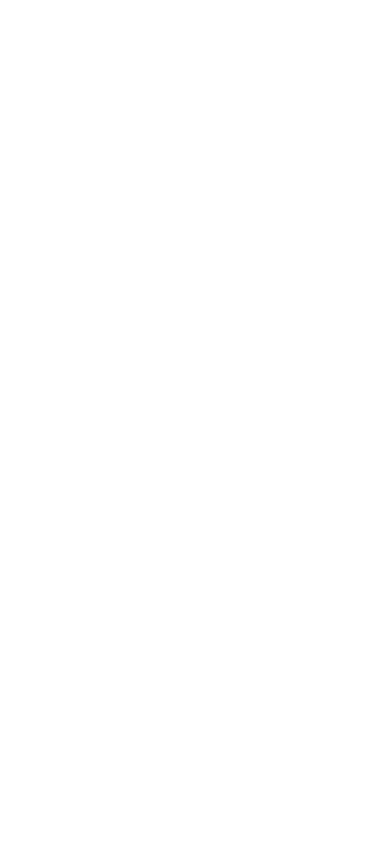
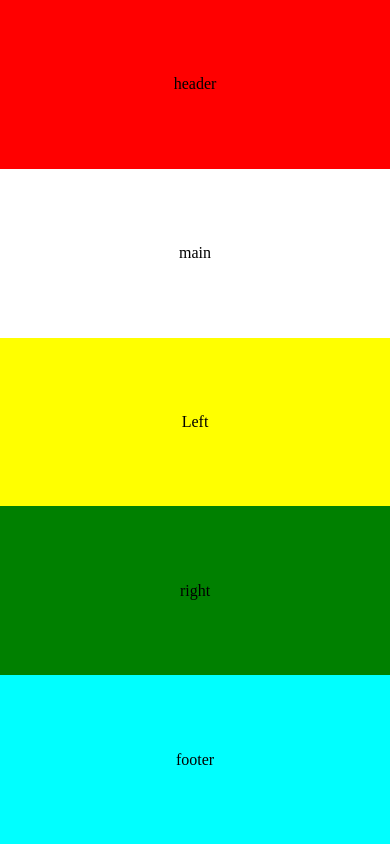
Before and after one commit to vitor-sampai0/Exercicio-06, a plain HTML site: page index.html in a window 390 px wide. Drawn offline with Linux system fonts and the light colour scheme.

Commit message:
finalization activic

```diff
--- a/css/styles.css
+++ b/css/styles.css
@@ -0,0 +1,126 @@
+* {
+  margin: 0px;
+  padding: 0;
+  box-sizing: border-box;
+}
+
+header {
+  background-color: red;
+  text-align: center;
+  width: 100%;
+  height: 10vh;
+  display: flex;
+  flex-direction: row;
+  justify-content: center;
+  align-items: center;
+}
+
+.tudo {
+  display: flex;
+  flex-direction: row;
+  justify-content: space-between;
+}
+
+.left {
+  background-color: yellow;
+  width: 20vh;
+  height: 80vh;
+  display: flex;
+  justify-content: center;
+  align-items: center;
+}
+
+.mid {
+  background-color: white;
+  width: 60vh;
+  height: 80vh;
+  display: flex;
+  justify-content: center;
+  align-items: center;
+}
+
+.right {
+  background-color: green;
+  width: 20vh;
+  height: 80vh;
+  display: flex;
+  justify-content: center;
+  align-items: center;
+}
+
+.footer {
+  background-color: aqua;
+  width: 100%;
+  height: 10vh;
+  display: flex;
+  justify-content: center;
+  align-items: center;
+}
+
+@media (min-width: 768px) and (max-width: 1023px) {
+  * {
+    margin: 0px;
+    padding: 0;
+    box-sizing: border-box;
+  }
+  .tudo {
+    flex-wrap: wrap;
+}
+
+.mid {
+    order: 1;
+    width: 100%;
+    height: 40vh;
+}
+
+.left, .right {
+  order: 2;
+    width: 50%;
+    height: 40vh;
+}
+
+
+  }
+
+
+@media (min-width: 1px) and (max-width: 767px) {
+
+  * {
+    margin: 0px;
+    padding: 0;
+    box-sizing: border-box;
+  }
+
+  .tudo {
+    display: flex;
+    flex-direction: column;
+  }
+
+  .nav {
+    width: 100%;
+    height: 20vh;
+  }
+
+  .mid {
+    order: 1;
+    width: 100%;
+    height: 20vh;
+  }
+
+  .left {
+    order: 2;
+    width: 100%;
+    height: 20vh;
+  }
+
+  .right {
+    order: 3;
+    width: 100%;
+    height: 20vh;
+  }
+
+  .footer {
+    width: 100%;
+    height: 20vh;
+  }
+}
--- a/index.html
+++ b/index.html
@@ -1,12 +1,37 @@
 <!DOCTYPE html>
-<html lang="pt-br">
+<html lang="pt-BR">
+
 <head>
     <meta charset="UTF-8">
     <meta name="viewport" content="width=device-width, initial-scale=1.0">
-    <title>exercicio</title>
-    <link rel="stylesheet" href="/css/styles.css">
+    <link rel="stylesheet" href="css/styles.css">
+    <title>Atividade 06 - flexbox</title>
 </head>
+
 <body>
+    <header class="nav">
+        <p>header</p>
+    </header>
+
+    <div class="tudo">
+
+            <aside class="left">
+                <p>Left</p>
+            </aside>
+
+            <main class="mid">
+                <p>main</p>
+            </main>
+
+            <aside class="right">
+                <p>right</p>
+            </aside>
+        </div>
+
+    <footer class="footer">
+        <p>footer</p>
+    </footer>
 
 </body>
+
 </html>
```
